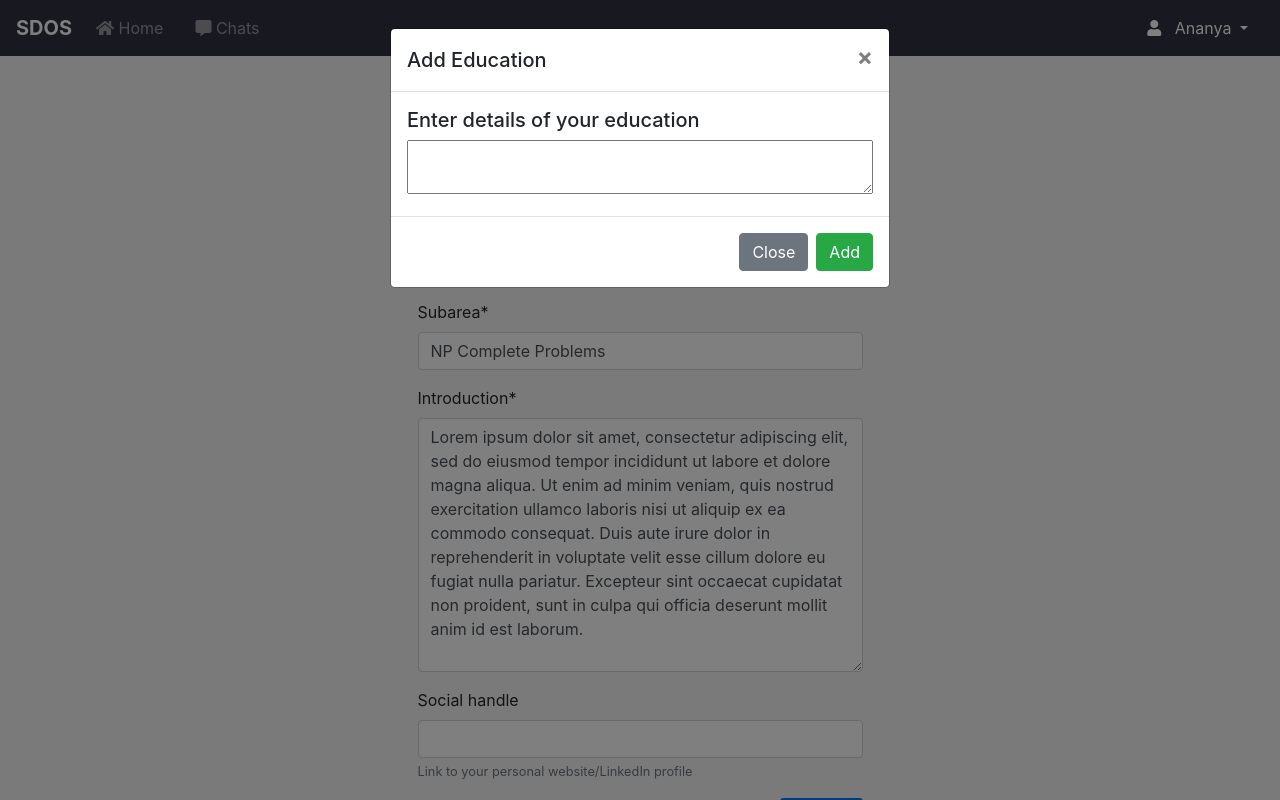
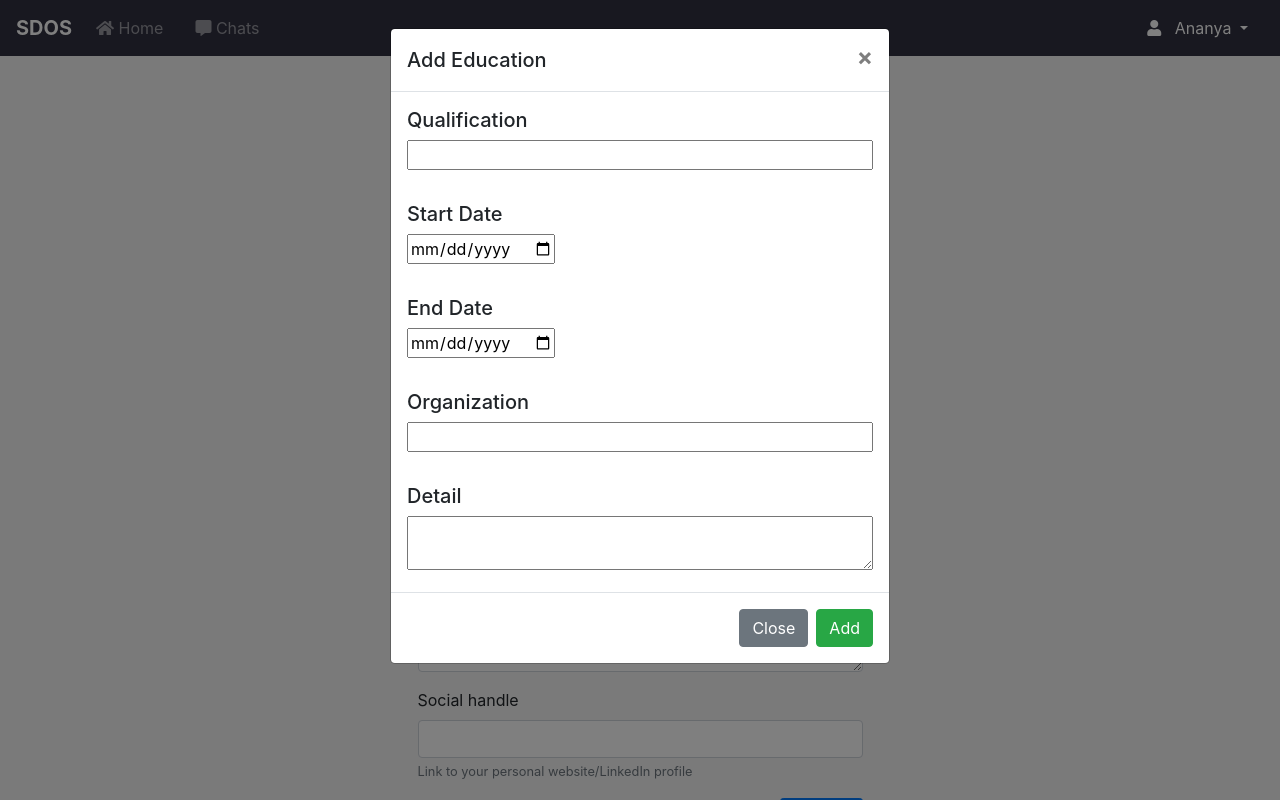
Before and after one commit to SDOS2020/Team_2_Mentoring_Platform, a Django app: page /users/edit_profile/ in a window 1280 px wide, after a click on "Add More". Run offline with Django 3.2, Linux system fonts and the light colour scheme; a user stored in the database is signed in; data comes from the database, SQL or seed files in the repository; data that the repository does not hold is empty; parts of the project's set-up code (start-up, migrations or seed data) failed here and were passed over; some libraries are stand-ins or nearby versions.

Commit message:
Changes input format for education & research experience

```diff
--- a/sdos_project/api/views.py
+++ b/sdos_project/api/views.py
@@ -742,38 +742,61 @@ def end_relationship(request):
 
 	return JsonResponse({'success': True})
 
+
 @login_required
 def get_education(request):
+	account = request.user.account
+
+	response = {
+		'qualifications': [edu.qualification for edu in AccountEducation.objects.filter(account=account)],
+		'start_dates': [edu.start_date for edu in AccountEducation.objects.filter(account=account)],
+		'end_dates': [edu.end_date for edu in AccountEducation.objects.filter(account=account)],
+		'organizations': [edu.organization for edu in AccountEducation.objects.filter(account=account)],
+		'details': [edu.detail for edu in AccountEducation.objects.filter(account=account)],
+		'success': True
+	}
+
+	return JsonResponse(response, safe=False)
+
+
+@login_required
+def add_education(request):
 	user = request.user
 
+	AccountEducation.objects.create(
+		account=user.account,
+		qualification = request.GET.get('qualification'),
+		start_date = request.GET.get('start_date'),
+		end_date = request.GET.get('end_date'),
+		organization = request.GET.get('organization'),
+		detail = request.GET.get('detail'),
+	)
+	return JsonResponse({'success' : True})
+
+
+@login_required
+def get_research_experience(request):
+	account = request.user.account
+
 	response = {
-		'educations': [account_edu.education for account_edu in AccountEducation.objects.filter(account=user.account)],
+		'positions': [re.position for re in AccountResearchExperience.objects.filter(account=account)],
+		'start_dates': [re.start_date for re in AccountResearchExperience.objects.filter(account=account)],
+		'end_dates': [re.end_date for re in AccountResearchExperience.objects.filter(account=account)],
+		'organizations': [re.organization for re in AccountResearchExperience.objects.filter(account=account)],
+		'details': [re.detail for re in AccountResearchExperience.objects.filter(account=account)],
 		'success': True
 	}
 	return JsonResponse(response, safe=False)
 
-@login_required
-def add_education(request):
-	user = request.user
-	education = request.GET.get('education')
-	AccountEducation.objects.create(account=user.account, education=education)
-	return JsonResponse({'success' : True})
-
-@login_required
-def get_research_experience(request):
-	user = request.user
-
-	response = {
-		'research_experiences': [
-			account_research.research_experience for account_research in AccountResearchExperience.objects.filter(account=user.account)
-		],
-		'success': True
-	}
-	return JsonResponse(response, safe=False)
 
 @login_required
 def add_research_experience(request):
-	user = request.user
-	research_experience = request.GET.get('research_experience')
-	AccountResearchExperience.objects.create(account=user.account, research_experience=research_experience)
+	AccountResearchExperience.objects.create(
+		account=request.user.account,
+		position=request.GET.get('position'),
+		start_date=request.GET.get('start_date'),
+		end_date=request.GET.get('end_date'),
+		organization=request.GET.get('organization'),
+		detail=request.GET.get('detail'),
+	)
 	return JsonResponse({'success' : True})
--- /dev/null
+++ b/sdos_project/users/static/users/vue_components/add_education.js
@@ -0,0 +1,158 @@
+const AddEducation = {
+	delimiters: ["[[", "]]"],
+	template: `
+		<div>
+			Education
+			<a
+				class="btn btn-sm btn-primary"
+				data-toggle="modal"
+				data-target="#addEduModalLong"
+				style="float: right;"
+			>
+				Add More
+			</a>
+
+			<!-- START MODAL - addEduModal -->
+			<div class="modal fade" id="addEduModalLong" tabindex="-1" role="dialog" aria-labelledby="addEduModalLongTitle" aria-hidden="true">
+				<div class="modal-dialog" role="document">
+					<div class="modal-content">
+						<div class="modal-header">
+							<h5 class="modal-title" id="addEduModalLongTitle">Add Education</h5>
+							<button type="button" class="close" data-dismiss="modal" aria-label="Close">
+								<span aria-hidden="true">&times;</span>
+							</button>
+						</div>
+
+						<div class="modal-body">
+							<h5>Qualification</h5>
+							<input v-model="qualification" style="width: 100%;">
+							</div>
+
+							<div class="modal-body">
+							<h5>Start Date</h5>
+							<input v-model="start_date" type="date" required>
+							</div>
+
+						<div class="modal-body">
+						<h5>End Date</h5>
+							<input v-model="end_date" type="date" required>
+							</div>
+
+							<div class="modal-body">
+							<h5>Organization</h5>
+							<input v-model="organization" style="width: 100%;">
+						</div>
+
+						<div class="modal-body">
+							<h5>Detail</h5>
+							<textarea v-model="detail" style="width: 100%;"></textarea>
+						</div>
+
+						<div class="modal-footer">
+							<button type="button" class="btn btn-secondary" data-dismiss="modal">Close</button>
+							<button
+								v-on:click="add_education()"
+								type="button"
+								class="btn btn-success"
+							>
+								Add
+							</button>
+						</div>
+					</div>
+				</div>
+			</div>
+			<!-- END MODAL -->
+
+			<table class="table table-hover table-light table-sm">
+				<tr v-for="(_, i) in qualifications.length" :key="i">
+					<td>
+						<b> [[ qualifications[i] ]] </b>
+						<br/>
+						<i> [[ start_dates[i] ]] - [[ end_dates[i] ]] </i>
+						<br/>
+						<b> [[ organizations[i] ]] </b>
+						<br/>
+						[[ details[i] ]]
+						<hr>
+					</td>
+				</tr>
+			</table>
+		</div>
+	`,
+
+	data () {
+		return {
+			qualifications: [],
+			start_dates: [],
+			end_dates: [],
+			organizations: [],
+			details: [],
+
+			qualification: '',
+			start_date: '',
+			end_date: '',
+			organization: '',
+			detail: '',
+		}
+	},
+	created () {
+		this.get_education();
+	},
+	methods : {
+		get_education() {
+			let request_url = "http://127.0.0.1:8000/api/get_education/";
+
+			axios.get(request_url)
+			.then(response => {
+				console.log("[SUCCESS]");
+				this.qualifications = response.data['qualifications'];
+				this.start_dates = response.data['start_dates'];
+				this.end_dates = response.data['end_dates'];
+				this.organizations = response.data['organizations'];
+				this.details = response.data['details'];
+				console.log(this.qualifications);
+			})
+			.catch(error => {
+				console.log("[ERROR]");
+				console.log(error);
+				this.qualifications = [];
+				this.start_dates = [];
+				this.end_dates = [];
+				this.organizations = [];
+				this.details = [];
+			});
+		},
+
+		add_education() {
+			let request_url = "http://127.0.0.1:8000/api/add_education/";
+
+			axios.get(request_url, {
+				'params' : {
+					'qualification': this.qualification,
+					'start_date': this.start_date,
+					'end_date': this.end_date,
+					'organization': this.organization,
+					'detail': this.detail,
+				}
+			})
+			.then(response => {
+				console.log("[SUCCESS]");
+				this.get_education();
+			})
+			.catch(error => {
+				console.log("[ERROR]");
+				console.log(error);
+			});
+
+			$('#addEduModalLong').modal('hide');
+			$('body').removeClass('modal-open');
+			$('.modal-backdrop').remove();
+
+			this.qualification = '';
+			this.start_date = '';
+			this.end_date = '';
+			this.organization = '';
+			this.detail = '';
+		},
+	}
+}
--- /dev/null
+++ b/sdos_project/users/static/users/vue_components/add_research_experience.js
@@ -0,0 +1,159 @@
+const AddResearchExperience = {
+	delimiters: ["[[", "]]"],
+	template: `
+		<div>
+			Research Experience
+			<a
+				class="btn btn-sm btn-primary"
+				data-toggle="modal"
+				data-target="#addReModalLong"
+				style="float: right;"
+			>
+				Add More
+			</a>
+
+			<!-- START MODAL - addReModal -->
+			<div class="modal fade" id="addReModalLong" tabindex="-1" role="dialog" aria-labelledby="addReModalLongTitle" aria-hidden="true">
+				<div class="modal-dialog" role="document">
+					<div class="modal-content">
+						<div class="modal-header">
+							<h5 class="modal-title" id="addReModalLongTitle">Add Education</h5>
+							<button type="button" class="close" data-dismiss="modal" aria-label="Close">
+								<span aria-hidden="true">&times;</span>
+							</button>
+						</div>
+
+						<div class="modal-body">
+							<h5>Position</h5>
+							<input v-model="position" style="width: 100%;">
+							</div>
+
+							<div class="modal-body">
+							<h5>Start Date</h5>
+							<input v-model="start_date" type="date" required>
+							</div>
+
+						<div class="modal-body">
+						<h5>End Date</h5>
+							<input v-model="end_date" type="date" required>
+							</div>
+
+							<div class="modal-body">
+							<h5>Organization</h5>
+							<input v-model="organization" style="width: 100%;">
+						</div>
+
+						<div class="modal-body">
+							<h5>Detail</h5>
+							<textarea v-model="detail" style="width: 100%;"></textarea>
+						</div>
+
+
+
+						<div class="modal-footer">
+							<button type="button" class="btn btn-secondary" data-dismiss="modal">Close</button>
+							<button
+								v-on:click="add_research_experience()"
+								type="button"
+								class="btn btn-success"
+							>
+								Add
+							</button>
+						</div>
+					</div>
+				</div>
+			</div>
+			<!-- END MODAL -->
+
+			<table class="table table-hover table-light table-sm">
+				<tr v-for="(_, i) in positions.length" :key="i">
+					<td>
+						<b> [[ positions[i] ]] </b>
+						<br/>
+						<i> [[ start_dates[i] ]] - [[ end_dates[i] ]] </i>
+						<br/>
+						<b> [[ organizations[i] ]] </b>
+						<br/>
+						[[ details[i] ]]
+						<hr>
+					</td>
+				</tr>
+			</table>
+		</div>
+	`,
+
+	data () {
+		return {
+			positions: [],
+			start_dates: [],
+			end_dates: [],
+			organizations: [],
+			details: [],
+
+			position: '',
+			start_date: '',
+			end_date: '',
+			organization: '',
+			detail: '',
+		}
+	},
+	created () {
+		this.get_research_experience();
+	},
+	methods : {
+		get_research_experience() {
+			let request_url = "http://127.0.0.1:8000/api/get_research_experience/";
+
+			axios.get(request_url)
+			.then(response => {
+				console.log("[SUCCESS]");
+				this.positions = response.data['positions'];
+				this.start_dates = response.data['start_dates'];
+				this.end_dates = response.data['end_dates'];
+				this.organizations = response.data['organizations'];
+				this.details = response.data['details'];
+			})
+			.catch(error => {
+				console.log("[ERROR]");
+				console.log(error);
+				this.positions = [];
+				this.start_dates = [];
+				this.end_dates = [];
+				this.organizations = [];
+				this.details = [];
+			});
+		},
+
+		add_research_experience() {
+			let request_url = "http://127.0.0.1:8000/api/add_research_experience/";
+
+			axios.get(request_url, {
+				'params' : {
+					'position': this.position,
+					'start_date': this.start_date,
+					'end_date': this.end_date,
+					'organization': this.organization,
+					'detail': this.detail,
+				}
+			})
+			.then(response => {
+				console.log("[SUCCESS]");
+				this.get_research_experience();
+			})
+			.catch(error => {
+				console.log("[ERROR]");
+				console.log(error);
+			});
+
+			$('#addReModalLong').modal('hide');
+			$('body').removeClass('modal-open');
+			$('.modal-backdrop').remove();
+
+			this.position = '';
+			this.start_date = '';
+			this.end_date = '';
+			this.organization = '';
+			this.detail = '';
+		},
+	}
+}
--- a/sdos_project/users/static/users/vue_components/edit_profile.js
+++ /dev/null
@@ -1,225 +0,0 @@
-const EditProfile = {
-	delimiters: ["[[", "]]"],
-	template: `
-		<div>
-			Education
-			<a
-				class="btn btn-sm btn-primary"
-				data-toggle="modal"
-				data-target="#addEduModalLong"
-				style="float: right;"
-			>
-				Add More
-			</a>
-
-			<!-- START MODAL - addEduModal -->
-			<div class="modal fade" id="addEduModalLong" tabindex="-1" role="dialog" aria-labelledby="addEduModalLongTitle" aria-hidden="true">
-				<div class="modal-dialog" role="document">
-					<div class="modal-content">
-						<div class="modal-header">
-							<h5 class="modal-title" id="addEduModalLongTitle">Add Education</h5>
-							<button type="button" class="close" data-dismiss="modal" aria-label="Close">
-								<span aria-hidden="true">&times;</span>
-							</button>
-						</div>
-
-						<div class="modal-body">
-							<h5>Enter details of your education</h5>
-							<textarea v-model="education" style="width: 100%;"></textarea>
-						</div>
-
-						<div class="modal-footer">
-							<button type="button" class="btn btn-secondary" data-dismiss="modal">Close</button>
-							<button
-								v-on:click="add_education()"
-								type="button"
-								class="btn btn-success"
-							>
-								Add
-							</button>
-						</div>
-					</div>
-				</div>
-			</div>
-			<!-- END MODAL -->
-
-			<table class="table table-hover table-light table-sm">
-
-				<tbody>
-					<tr v-for="(edu, index) in educations">
-						<td>
-							[[ edu ]]
-						</td>
-					</tr>
-				</tbody>
-
-			</table>
-
-			Research Experience
-
-			<a
-				class="btn btn-sm btn-primary"
-				data-toggle="modal"
-				data-target="#addResearchExpModalLong"
-				style="float: right;"
-			>
-				Add More
-			</a>
-
-			<!-- START MODAL - addResearchExpModal -->
-			<div class="modal fade" id="addResearchExpModalLong" tabindex="-1" role="dialog" aria-labelledby="addResearchExpModalLongTitle" aria-hidden="true">
-				<div class="modal-dialog" role="document">
-					<div class="modal-content">
-						<div class="modal-header">
-							<h5 class="modal-title" id="addResearchExpModalLongTitle">Add Research Experience</h5>
-							<button type="button" class="close" data-dismiss="modal" aria-label="Close">
-								<span aria-hidden="true">&times;</span>
-							</button>
-						</div>
-
-						<div class="modal-body">
-							<h5>Enter details of your research</h5>
-							<textarea v-model="research_experience" style="width: 100%;"></textarea>
-						</div>
-
-						<div class="modal-footer">
-							<button type="button" class="btn btn-secondary" data-dismiss="modal">Close</button>
-							<button
-								v-on:click="add_research_experience()"
-								type="button"
-								class="btn btn-success"
-							>
-								Add
-							</button>
-						</div>
-					</div>
-				</div>
-			</div>
-			<!-- END MODAL -->
-
-			<table class="table table-hover table-light table-sm">
-
-				<tbody>
-					<tr scope="row" v-for="(resexp, index) in research_experiences">
-						<td>
-							[[ resexp ]]
-						</td>
-					</tr>
-				</tbody>
-
-			</table>
-
-		</div>
-	`,
-
-	data () {
-		return {
-			educations: [],
-			education: '',
-			research_experiences: [],
-			research_experience: '',
-		}
-	},
-	created () {
-		this.get_education();
-		this.get_research_experience();
-		return ;
-	},
-	methods : {
-		get_education() {
-			let request_url = "http://127.0.0.1:8000/api/get_education/";
-
-			axios.get(request_url)
-			.then(response => {
-				console.log("[SUCCESS]");
-				this.educations = response.data['educations'];
-				console.log(this.educations);
-			})
-			.catch(error => {
-				console.log("[ERROR]");
-				console.log(error);
-				this.educations = [];
-			});
-		},
-		add_education() {
-			if (this.education.length < 10) {
-				alert('[INFO] More info needed');
-				return ;
-			}
-			if (this.education.length > 511) {
-				alert('[ERROR] Please reduce the information');
-				return ;
-			}
-
-			let request_url = "http://127.0.0.1:8000/api/add_education/";
-
-			axios.get(request_url, {
-				'params' : {
-					'education' : this.education,
-				}
-			})
-			.then(response => {
-				console.log("[SUCCESS]");
-			})
-			.catch(error => {
-				console.log("[ERROR]");
-				console.log(error);
-			});
-
-			$('#addEduModalLong').modal('hide');
-			$('body').removeClass('modal-open');
-			$('.modal-backdrop').remove();
-
-			this.education = '';
-			this.get_education();
-		},
-
-		get_research_experience() {
-			let request_url = "http://127.0.0.1:8000/api/get_research_experience/";
-
-			axios.get(request_url)
-			.then(response => {
-				console.log("[SUCCESS]");
-				this.research_experiences = response.data['research_experiences'];
-				console.log(this.research_experiences);
-			})
-			.catch(error => {
-				console.log("[ERROR]");
-				console.log(error);
-				this.research_experiences = [];
-			});
-		},
-		add_research_experience() {
-			if (this.research_experience.length < 10) {
-				alert('[INFO] More info needed');
-				return ;
-			}
-			if (this.research_experience.length > 511) {
-				alert('[ERROR] Please reduce the information');
-				return ;
-			}
-
-			let request_url = "http://127.0.0.1:8000/api/add_research_experience/";
-
-			axios.get(request_url, {
-				'params' : {
-					'research_experience' : this.research_experience,
-				}
-			})
-			.then(response => {
-				console.log("[SUCCESS]");
-			})
-			.catch(error => {
-				console.log("[ERROR]");
-				console.log(error);
-			});
-
-			$('#addResearchExpModalLong').modal('hide');
-			$('body').removeClass('modal-open');
-			$('.modal-backdrop').remove();
-
-			this.research_experience = '';
-			this.get_research_experience();
-		}
-	}
-}
--- a/sdos_project/users/templates/users/edit_profile.html
+++ b/sdos_project/users/templates/users/edit_profile.html
@@ -27,8 +27,10 @@ Edit Profile
 				{{ details_form|crispy }}
 
 				<div id="vue-edit-profile">
-					<edit-profile />
+					<add-education></add-education>
+					<add-research-experience></add-research-experience>
 				</div>
+
 				<br/>
 				<center>
 					<input type="submit" class="btn btn-success col-3" value="Save"></input>
@@ -44,13 +46,15 @@ Edit Profile
 {% block javascript %}
 <script src="https://cdn.jsdelivr.net/npm/vue/dist/vue.js"></script>
 <script src="https://unpkg.com/axios/dist/axios.min.js"></script>
-<script src="{% static 'users/vue_components/edit_profile.js' %}"></script>
+<script src="{% static 'users/vue_components/add_education.js' %}"></script>
+<script src="{% static 'users/vue_components/add_research_experience.js' %}"></script>
 
 <script>
 	const app = new Vue({
 		delimiters: ["[[", "]]"],
 		components: {
-			"edit-profile": EditProfile,
+			"add-education": AddEducation,
+			"add-research-experience": AddResearchExperience,
 		},
 	});
 
--- a/sdos_project/users/views.py
+++ b/sdos_project/users/views.py
@@ -175,7 +175,6 @@ def edit_mentor_profile(request):
 
 	initial_details = {
 		"introduction": user.account.introduction,
-		"research_experience": user.account.research_experience,
 		"social_handle": user.account.social_handle
 	}
 
@@ -216,7 +215,6 @@ def edit_mentee_profile(request):
 
 	initial_details = {
 		"introduction": user.account.introduction,
-		"research_experience": user.account.research_experience,
 	}
 
 	details_form = None
```
Also changed, not shown: sdos_project/users/models.py (+12 -4 lines), sdos_project/db.sqlite3, sdos_project/users/migrations/0044_auto_20210107_1116.py (added), sdos_project/users/migrations/0045_auto_20210107_1118.py (added), sdos_project/users/migrations/0046_auto_20210107_1124.py (added), sdos_project/users/migrations/0047_auto_20210107_1124.py (added), sdos_project/users/migrations/0048_auto_20210107_1154.py (added).
